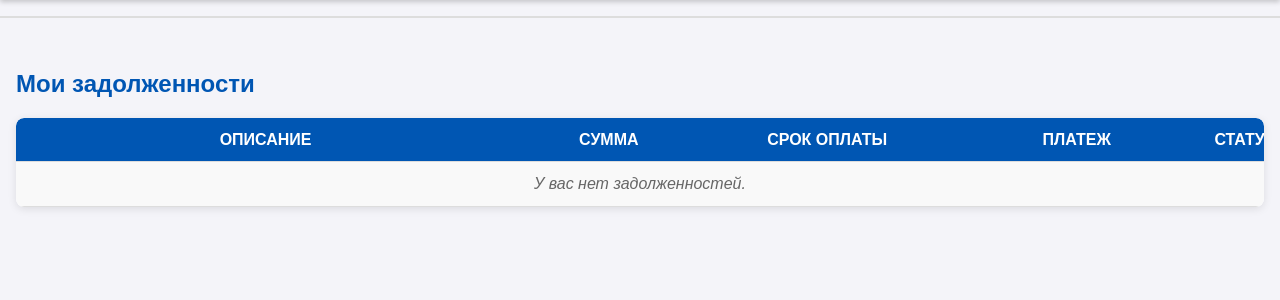
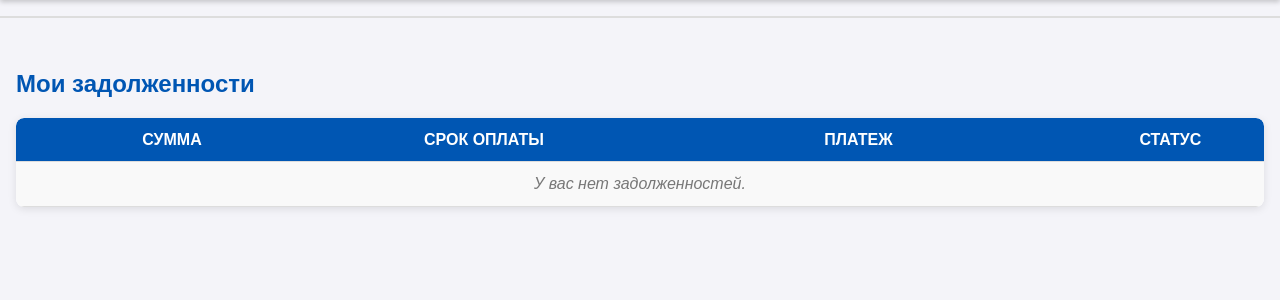
Before and after one commit to anisel04/tsg, a Django app: page /noprav/ in a window 1280 px wide. Shown: the part 84-384 px from the top of the page. Run offline with Django 5.2, Linux system fonts and the light colour scheme; a user stored in the database is signed in; data comes from the database, SQL or seed files in the repository.

Commit message:
fix "my debts"

```diff
--- a/main/templates/main/my_debts.html
+++ b/main/templates/main/my_debts.html
@@ -2,17 +2,15 @@
 {% block content %}
 <h2>Мои задолженности</h2>
 <div class="table-container">
-    <table class="styled-table debts-table">
+    <table class="styled-table">
         <colgroup>
-            <col style="width: 40%;">  <!-- Описание -->
-            <col style="width: 15%;">  <!-- Сумма -->
-            <col style="width: 20%;">  <!-- Срок оплаты -->
-            <col style="width: 20%;">  <!-- Платеж -->
-            <col style="width: 5%;">  <!-- Статус -->
+            <col style="width: 25%;">  <!-- Сумма -->
+            <col style="width: 25%;">  <!-- Срок оплаты -->
+            <col style="width: 35%;">  <!-- Платеж -->
+            <col style="width: 15%;">  <!-- Статус -->
         </colgroup>
         <thead>
             <tr>
-                <th>Описание</th>
                 <th>Сумма</th>
                 <th>Срок оплаты</th>
                 <th>Платеж</th>
@@ -22,74 +20,31 @@
         <tbody>
             {% for debt in debts %}
             <tr class="debt-item {% if debt.is_paid %}paid{% else %}unpaid{% endif %}">
-                <td class="debt-description">{{ debt.description }}</td>
                 <td class="debt-amount">{{ debt.amount }} руб.</td>
                 <td class="debt-due-date">{{ debt.due_date|date:"d.m.Y" }}</td>
                 <td class="debt-payment">
                     {% if debt.payment %}
-                        #{{ debt.payment.id }}<br>
-                        <small>{{ debt.payment.description }}</small>
+                        {{ debt.payment.description|truncatechars:30 }}
                     {% else %}
                         <span class="no-payment">-</span>
                     {% endif %}
                 </td>
                 <td class="debt-status">
                     {% if debt.is_paid %}
-                        <span class="status-paid">✓</span>
+                        <span class="status-paid">Оплачен</span>
                     {% else %}
-                        <span class="status-unpaid">✗</span>
+                        <span class="status-unpaid">Не оплачен</span>
                     {% endif %}
                 </td>
             </tr>
             {% empty %}
             <tr>
-                <td colspan="5" class="no-data">У вас нет задолженностей.</td>
+                <td colspan="4" class="no-data">У вас нет задолженностей.</td>
             </tr>
             {% endfor %}
         </tbody>
     </table>
 </div>
 
-<style>
-    .debts-table {
-        width: 100%;
-        table-layout: fixed;
-    }
 
-    .debt-description {
-        font-weight: bold;
-    }
-
-    .debt-status {
-        text-align: center;
-    }
-
-    .status-paid {
-        color: green;
-        font-weight: bold;
-    }
-
-    .status-unpaid {
-        color: red;
-        font-weight: bold;
-    }
-
-    .no-payment {
-        color: #999;
-    }
-
-    .paid {
-        background-color: #f0fff0;
-    }
-
-    .unpaid {
-        background-color: #fff0f0;
-    }
-
-    .no-data {
-        text-align: center;
-        padding: 20px;
-        color: #666;
-    }
-</style>
 {% endblock %}
```
